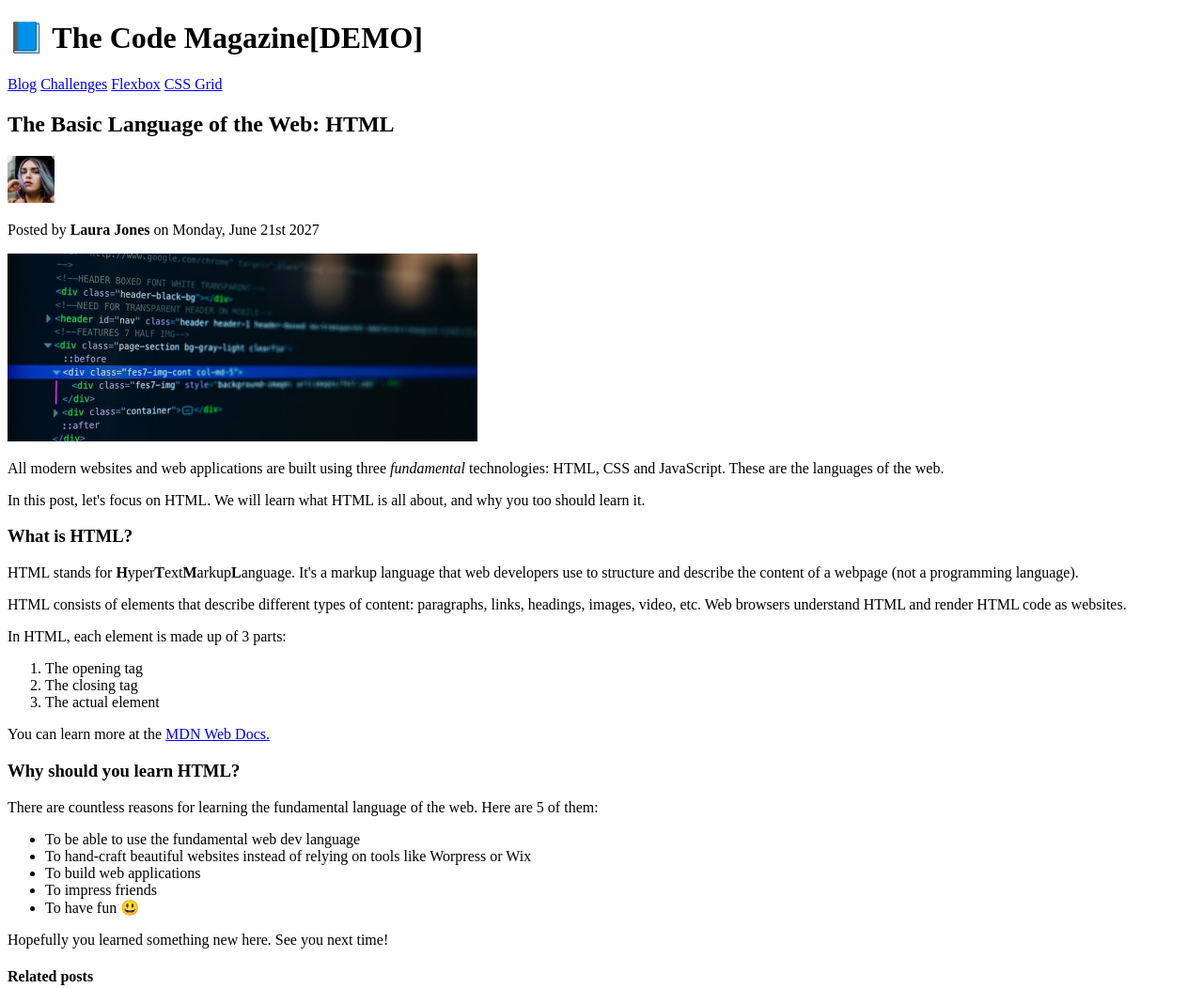
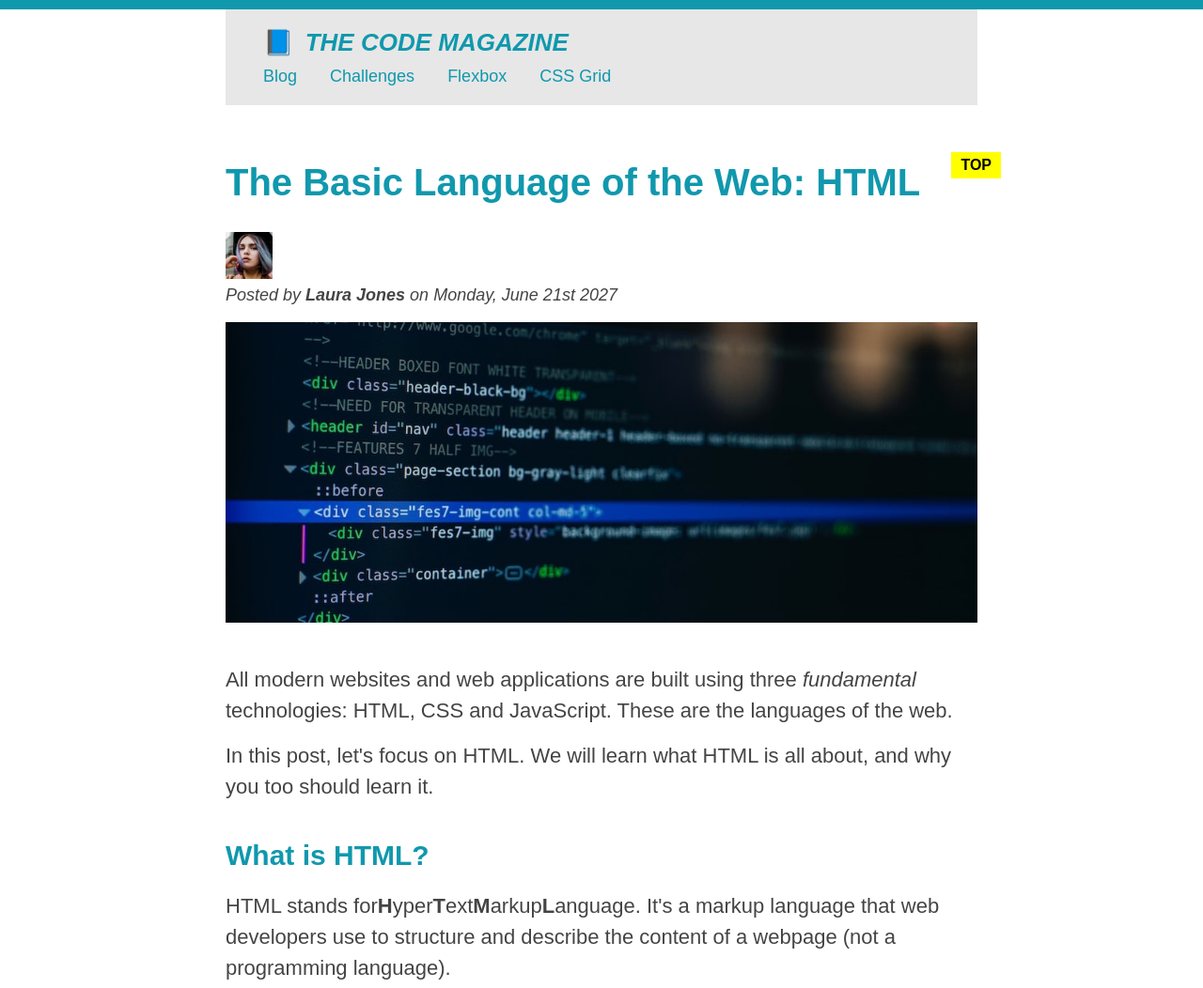
Before and after one commit to emrcelik9/HTML-Fundamentals, a plain HTML site: page index.html in a window 1280 px wide. Shown: the top 1052 px of the page at 94% size. Drawn offline with Linux system fonts and the light colour scheme.

Commit message:
css eklendi

```diff
--- a/index.html
+++ b/index.html
@@ -3,11 +3,13 @@
   <head>
     <meta charset="UTF-8" />
     <meta name="viewport" content="width=device-width, initial-scale=1.0" />
+    <link href="style.css" rel="stylesheet" />
     <title>The Basic Language of the Web: HTML</title>
   </head>
   <body>
-    <header>
-      <h1>📘 The Code Magazine[DEMO]</h1>
+    <div class="container">
+      <header class="main-header">
+        <h1>📘 The Code Magazine</h1>
 
         <nav>
           <a href="blog.html">Blog</a>
@@ -18,7 +20,7 @@
       </header>
 
       <article>
-      <header>
+        <header class="post-header">
           <h2>The Basic Language of the Web: HTML</h2>
 
           <img
@@ -28,14 +30,18 @@
             height="50"
           />
 
-        <p>Posted by <b>Laura Jones</b> on Monday, June 21st 2027</p>
+          <p id="author">
+            Posted by <b>Laura Jones</b> on Monday, June 21st 2027
+          </p>
 
           <img
             src="img/post-img.jpg"
             alt="HTML code on a screen"
             width="500"
             height="200"
+            class="post-img"
           />
+          <button>❤️ Like</button>
         </header>
 
         <p>
@@ -45,26 +51,25 @@
           web.
         </p>
         <p>
-        In this post, let's focus on HTML. We will learn what HTML is all about,
-        and why you too should learn it.
+          In this post, let's focus on HTML. We will learn what HTML is all
+          about, and why you too should learn it.
         </p>
 
         <h3>What is HTML?</h3>
         <p>
-        HTML stands for
-        <strong>H</strong
-        >yper<strong>T</strong>ext<strong>M</strong>arkup<strong>L</strong>anguage.
-        It's a markup language that web developers use to structure and describe
-        the content of a webpage (not a programming language).
+          HTML stands
+          for<strong>H</strong>yper<strong>T</strong>ext<strong>M</strong>arkup<strong>L</strong>anguage.
+          It's a markup language that web developers use to structure and
+          describe the content of a webpage (not a programming language).
         </p>
         <p>
           HTML consists of elements that describe different types of content:
-        paragraphs, links, headings, images, video, etc. Web browsers understand
-        HTML and render HTML code as websites.
+          paragraphs, links, headings, images, video, etc. Web browsers
+          understand HTML and render HTML code as websites.
         </p>
         <p>In HTML, each element is made up of 3 parts:</p>
         <ol>
-        <li>The opening tag</li>
+          <li class="first-li">The opening tag</li>
           <li>The closing tag</li>
           <li>The actual element</li>
         </ol>
@@ -79,11 +84,13 @@
         </p>
         <h3>Why should you learn HTML?</h3>
         <p>
-        There are countless reasons for learning the fundamental language of the
-        web. Here are 5 of them:
+          There are countless reasons for learning the fundamental language of
+          the web. Here are 5 of them:
         </p>
         <ul>
-        <li>To be able to use the fundamental web dev language</li>
+          <li class="first-li">
+            To be able to use the fundamental web dev language
+          </li>
           <li>
             To hand-craft beautiful websites instead of relying on tools like
             Worpress or Wix
@@ -95,9 +102,10 @@
 
         <p>Hopefully you learned something new here. See you next time!</p>
       </article>
+
       <aside>
         <h4>Related posts</h4>
-      <ul>
+        <ul class="related-bullet">
           <li>
             <img
               src="img/related-1.jpg"
@@ -106,12 +114,17 @@
               height="75"
             />
             <a href="#">How to Learn Web Development</a>
-          <p>By Jonas Schmedtmann</p>
+            <p class="related-author">By Jonas Schmedtmann</p>
           </li>
           <li>
-          <img src="img/related-2.jpg" alt="Lightning" width="75" height="75" />
+            <img
+              src="img/related-2.jpg"
+              alt="Lightning"
+              width="75"
+              height="75"
+            />
             <a href="#">The Unknown Powers of CSS</a>
-          <p>By Jim Dillon</p>
+            <p class="related-author">By Jim Dillon</p>
           </li>
           <li>
             <img
@@ -121,11 +134,16 @@
               height="75"
             />
             <a href="#">Why JavaScript is Awesome</a>
-          <p>By Matilda</p>
+            <p class="related-author">By Matilda</p>
           </li>
         </ul>
       </aside>
 
-    <footer>Copyright &copy; 2023 by The Code Magazine</footer>
+      <footer>
+        <p id="copyright" class="copyright text">
+          Copyright &copy; 2023 by The Code Magazine
+        </p>
+      </footer>
+    </div>
   </body>
 </html>
--- /dev/null
+++ b/style.css
@@ -0,0 +1,252 @@
+* {
+  /*   border-top: solid #1098ad;
+ */
+  margin: 0;
+  padding: 0;
+}
+
+/* PAGE SECTIONS */
+body {
+  font-family: sans-serif;
+  color: #444;
+  border-top: 10px solid #1098ad;
+  position: relative;
+}
+
+.container {
+  width: 800px;
+  /*   margin-left: auto;
+  margin-right: auto; */
+  margin: 0 auto;
+}
+
+.main-header {
+  background-color: #e7e7e7;
+  padding: 20px 40px;
+  margin-bottom: 60px;
+  /*   height: 80px; */
+}
+
+nav {
+  font-size: 18px;
+}
+
+article {
+  margin-bottom: 60px;
+}
+
+.post-header {
+  margin-bottom: 40px;
+}
+
+aside {
+  background-color: #e7e7e7;
+  border-top: 5px solid #1098ad;
+  border-bottom: 5px solid #1098ad;
+  padding: 50px 0;
+  width: 500px;
+}
+
+/* SMALLER ELEMENTS */
+
+h1,
+h2,
+h3 {
+  color: #1098ad;
+}
+
+h1 {
+  font-size: 26px;
+  text-transform: uppercase;
+  font-style: italic;
+}
+h2 {
+  margin-bottom: 30px;
+  font-size: 40px;
+}
+
+h3 {
+  font-size: 30px;
+  margin-bottom: 20px;
+  margin-top: 40px;
+}
+
+h4 {
+  font-size: 20px;
+  text-transform: uppercase;
+  text-align: center;
+}
+
+p {
+  font-size: 22px;
+  line-height: 1.5;
+  margin-bottom: 15px;
+}
+
+ul,
+ol {
+  margin-left: 50px;
+  margin-bottom: 20px;
+}
+
+li {
+  font-size: 20px;
+  margin-bottom: 10px;
+}
+li:last-child {
+  margin-bottom: 0;
+}
+
+/* footer p {
+  font-size: 16px;
+}
+ */
+
+/* article header p {
+  font-style: italic;       Bu sekilde de olur.
+}
+ */
+
+#author {
+  font-style: italic;
+  font-size: 18px;
+}
+
+#copyright {
+  font-size: 16px;
+}
+.related-author {
+  font-size: 16px;
+  font-weight: bold;
+}
+
+.related-bullet {
+  list-style: none;
+}
+
+body {
+  /*   background-color: #855454;
+ */
+}
+/*
+.first-li {
+  font-weight: bold;
+}
+ */
+
+li:first-child {
+  font-weight: bold;
+}
+
+li:last-child {
+  font-style: italic;
+}
+
+li:nth-child(2) {
+  /*   color: red; */
+}
+
+/* bu çalışmayacak */
+article p:first-child {
+  color: red;
+}
+
+/* styling links */
+
+a:link,
+a:visited {
+  color: #1098ad;
+  text-decoration: none;
+}
+
+a:hover {
+  color: orangered;
+  font-weight: bold;
+  text-decoration: underline orangered;
+}
+
+a:active {
+  background-color: black;
+  font-style: italic;
+}
+
+/* LVHA  linklerde yapılcak CSS kısaltması    */
+
+.post-img {
+  width: 100%;
+  height: auto;
+}
+
+nav a:link {
+  /* background-color: orangered;
+  margin: 20px;
+  padding: 20px;
+
+  display: block; */
+  margin-right: 30px;
+  margin-top: 10px;
+  display: inline-block;
+}
+
+nav a:link:last-child {
+  margin-right: 0;
+}
+
+button {
+  font-size: 22px;
+  padding: 20px;
+  cursor: pointer;
+
+  position: absolute;
+  /* top: 50px;
+  left: 50px; */
+  bottom: 50px;
+  right: 50px;
+}
+
+h1::first-letter {
+  font-style: normal;
+  margin-right: 5px;
+}
+
+h3 + p::first-line {
+  /*  color: red; */
+}
+
+h2 {
+  /*   background-color: orange;
+ */
+  position: relative;
+}
+
+h2::after {
+  content: "TOP";
+  background-color: yellow;
+  color: black;
+  font-size: 16px;
+  font-weight: bold;
+  display: inline-block;
+  padding: 5px 10px;
+  position: absolute;
+  top: -10px;
+  right: -25px;
+}
+
+/* Çatışma çözme / Resolving Conflicts */
+
+/* #copyright {
+  color: red;
+}
+
+.copyright {
+  color: ;
+}
+
+.text {
+  color: yellow;
+}
+
+footer p {
+  color: green !important;
+}
+ */
```
Lines whose indentation alone changed are shown as unchanged.
